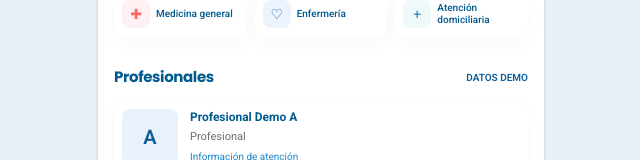
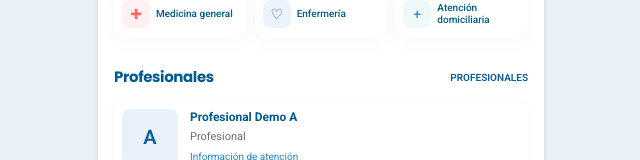
Before and after one commit to equantum-py/vitalis-demo, a Next.js app: page /paciente in a window 1280 px wide. Shown: the part 496-656 px from the top of the page, without its empty margins (319-959 px from the left). Built offline with nearby package versions, Linux system fonts and the light colour scheme.

Commit message:
copy: limpiar referencias visibles en flujo paciente

```diff
--- a/app/paciente/page.tsx
+++ b/app/paciente/page.tsx
@@ -97,7 +97,7 @@ export default function InicioPaciente() {
       <section aria-labelledby="profesionales">
         <div className="mb-3 flex items-center justify-between gap-2">
           <h2 id="profesionales" className="text-[15px] font-bold">Profesionales</h2>
-          <span className="text-[10px] font-semibold uppercase text-[#0b5e9c]">Datos demo</span>
+          <span className="text-[10px] font-semibold uppercase text-[#0b5e9c]">Profesionales</span>
         </div>
         <div className="flex flex-col gap-2.5">
           {profesionales.length ? profesionales.map((profesional) => (
@@ -109,7 +109,7 @@ export default function InicioPaciente() {
                 <p className="mt-1 text-[10px] text-[#1e88c8]">Información de atención</p>
               </div>
             </div>
-          )) : <p className="rounded-xl bg-white p-4 text-sm text-[#64758b]">No se encontraron profesionales de demostración.</p>}
+          )) : <p className="rounded-xl bg-white p-4 text-sm text-[#64758b]">No se encontraron profesionales.</p>}
         </div>
       </section>
 
```
